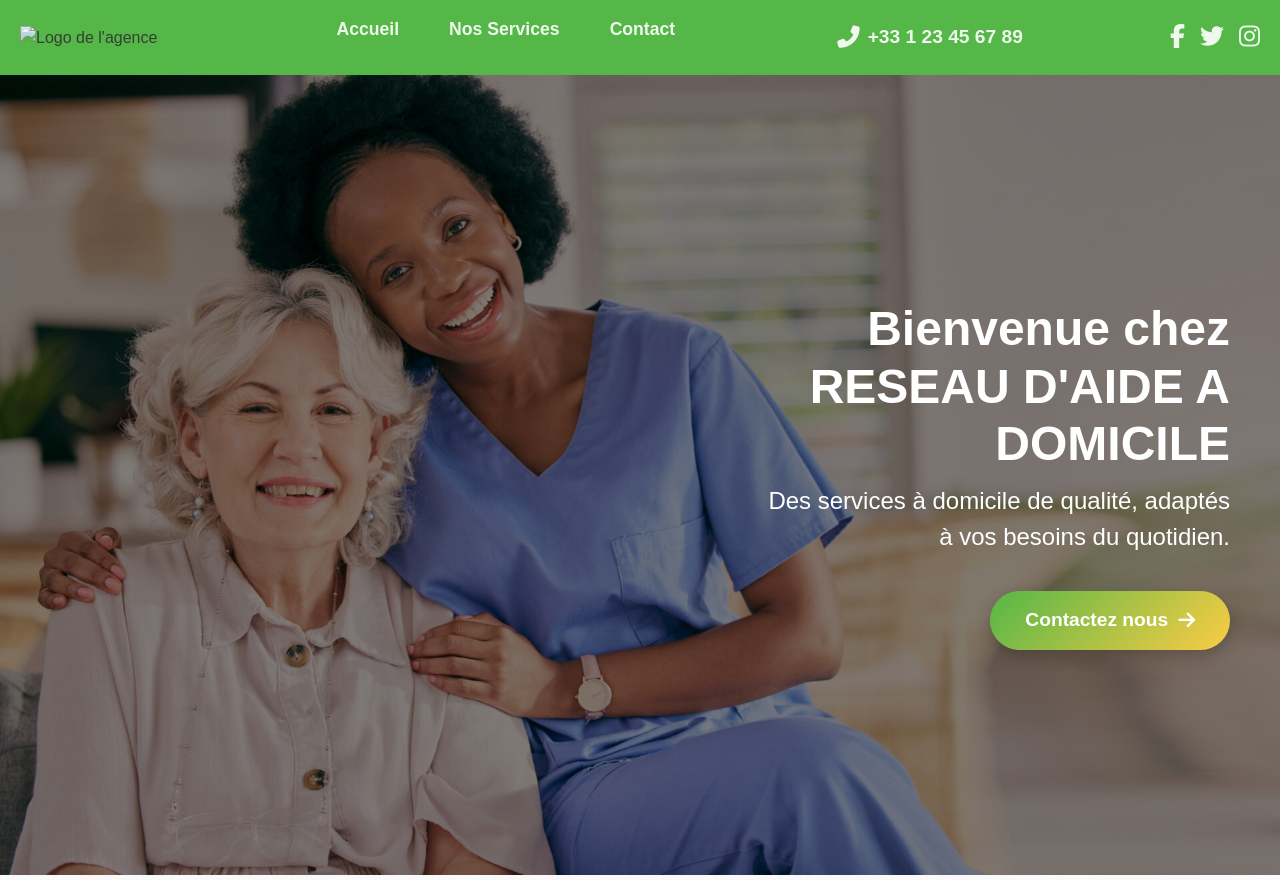
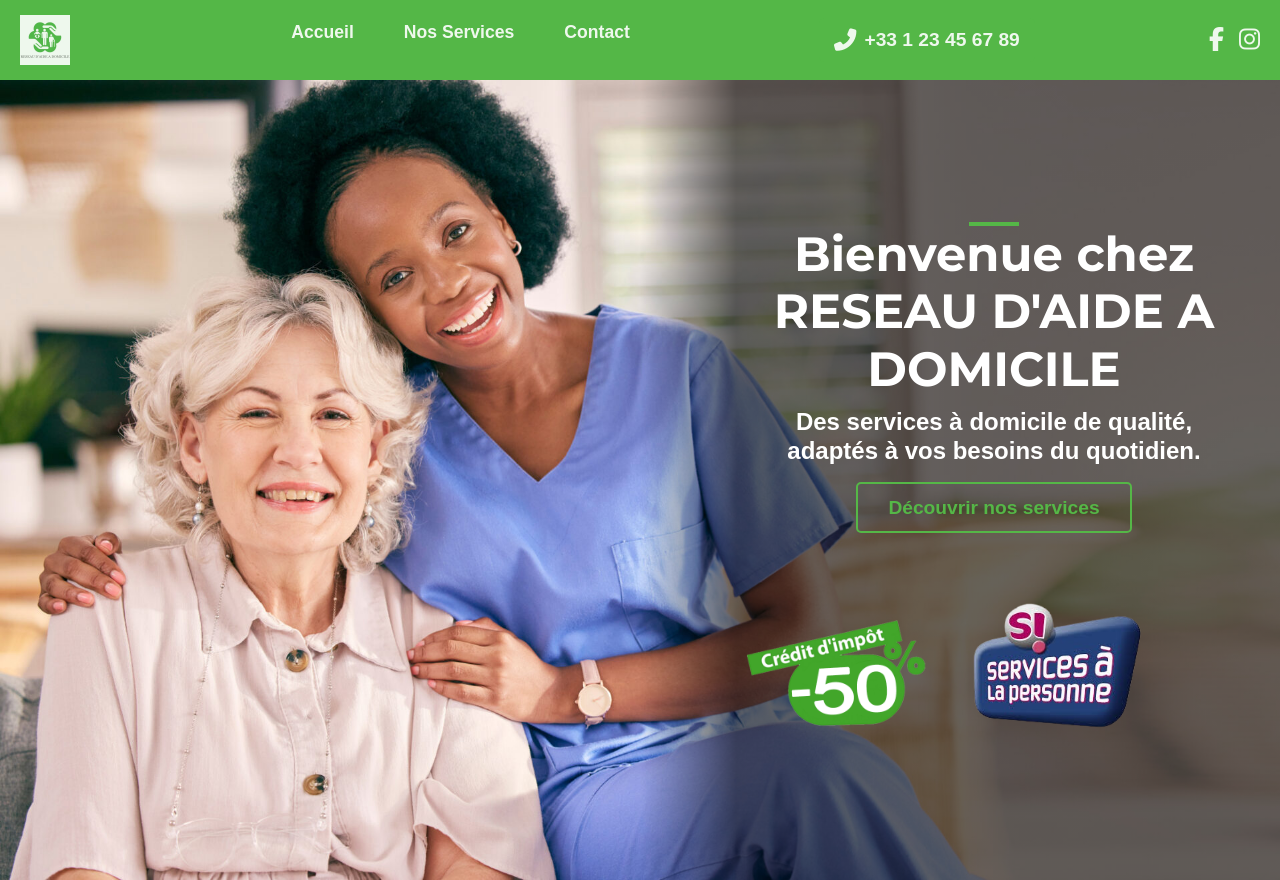
Before and after one commit to oka69120/reseau_aide_a_domicile, a website built with Vite: page index.html in a window 1280 px wide. Shown: the top 880 px of the page. Built offline with nearby package versions, Linux system fonts and the light colour scheme; files whose address does not match are found by name.

Commit message:
Modif design général

```diff
--- a/index.html
+++ b/index.html
@@ -3,6 +3,9 @@
   <head>
     <meta charset="UTF-8" />
     <meta name="viewport" content="width=device-width, initial-scale=1.0" />
+
+    <!-- 🔥 Google Fonts -->
+<link href="https://fonts.googleapis.com/css2?family=Montserrat:wght@400;700&family=Playfair+Display:wght@400;700&family=Poppins:wght@400;700&display=swap" rel="stylesheet">
 
     <!-- 🔥 Font Awesome pour les icônes -->
     <link
@@ -33,7 +36,7 @@
   <body>
     <nav class="nav">
       <div class="logo">
-        <img src="logo.png" alt="Logo de l'agence" />
+        <img src="/src/images/LogoColorTextBelow.jpeg" alt="Logo de l'agence" />
       </div>
       <div class="menu-toggle" id="menu-toggle">
         <span class="bar"></span>
@@ -59,21 +62,22 @@
           <span></span>
       <div class="social-icons">
         <a href="#"><i class="fab fa-facebook-f"></i></a>
-        <a href="#"><i class="fab fa-twitter"></i></a>
         <a href="#"><i class="fab fa-instagram"></i></a>
       </div>
     </nav>
     <section class="hero">
       <div class="hero-content">
-        <h1>Bienvenue chez RESEAU D'AIDE A DOMICILE</h1>
-        <p>
-          Des services à domicile de qualité, adaptés à vos besoins du
-          quotidien.
-        </p>
-        <!-- 🔥 Bouton d'Appel à l'Action Modernisé -->
-        <a href="contact.html" class="cta-button">
-          <span>Contactez nous</span> <i class="fas fa-arrow-right"></i>
-        </a>
+        <div class="hero-title">
+          <h1>Bienvenue chez RESEAU D'AIDE A DOMICILE</h1>
+          <p>
+            Des services à domicile de qualité, adaptés à vos besoins du
+            quotidien.
+          </p>
+          <a href="#" class="btn-underline">Découvrir nos services</a>
+        </div>
+        <div class="hero-images">
+          <img src="src/images/credit-impot-50.png" alt="Image 1">
+          <img src="src/images/service-a-la-personne.png" alt="Image 2">
       </div>
     </section>
     <!-- session services -->
@@ -125,6 +129,16 @@
     <section class="why-choose-us">
       <h2>Pourquoi nous choisir ?</h2>
       <div class="timeline">
+        <!-- Étape 0 -->
+        <div class="timeline-item right">
+          <div class="timeline-content">
+            <h3>50% de réduction d'impôt</h3>
+            <p>
+              Profitez d’un crédit d’impôt de 50% sur vos dépenses en services à la personne. Réduction immédiate ou déduction fiscale.
+            </p>
+          </div>
+          <div class="timeline-icon"><i class="fas fa-piggy-bank"></i></div>
+        </div>
         <!-- Étape 1 -->
         <div class="timeline-item left">
           <div class="timeline-content">
@@ -204,9 +218,7 @@
           </p>
 
           <!-- 🔥 Bouton d'Appel à l'Action Modernisé -->
-          <a href="contact.html" class="cta-button">
-            <span>Obtenir un Devis</span> <i class="fas fa-arrow-right"></i>
-          </a>
+          <a href="#" class="btn-underline">Découvrir nos services</a>
         </div>
 
         <!-- Fond d'image sur la partie droite -->
--- a/src/styles.css
+++ b/src/styles.css
@@ -9,6 +9,24 @@
 body {
   background-color: #55b747;
   color: #333;
+}
+
+/* 🔥 Police principale des titres */
+h1,
+h2,
+h3 {
+  font-family: "Montserrat", sans-serif;
+  font-weight: 700;
+}
+
+/* 🆕 Option alternative : Playfair Display pour un style plus élégant */
+.alternative-title {
+  font-family: "Playfair Display", serif;
+}
+
+/* 🆕 Option alternative : Poppins pour un design minimaliste */
+.minimal-title {
+  font-family: "Poppins", sans-serif;
 }
 
 /* Styles du menu */
@@ -83,6 +101,13 @@ body {
 }
 .menu-toggle.active .bar:nth-child(3) {
   transform: translateY(-10px) rotate(-45deg);
+}
+
+/* 🔥 Ajustement du logo */
+.logo img {
+  max-height: 50px; /* Limite la hauteur du logo */
+  width: auto; /* Garde les proportions */
+  object-fit: contain; /* Évite toute déformation */
 }
 
 /* Social icons */
@@ -236,11 +261,24 @@ body {
   content: "";
   position: absolute;
   top: 0;
-  left: 0;
-  width: 100%;
+  left: 50%;
+  width: 50%;
   height: 100%;
-  background: rgba(0, 0, 0, 0.5); /* Assombrit légèrement l'image */
+  background: linear-gradient(
+    to left,
+    rgba(0, 0, 0, 0.6) 0%,
+    rgba(0, 0, 0, 0.6) 85%,
+    rgba(0, 0, 0, 0) 100%
+  );
   z-index: -1;
+}
+
+@media screen and (max-width: 768px) {
+  .hero::before {
+    left: 0;
+    width: 100%;
+    background: rgba(0, 0, 0, 0.6); /* Filtre noir uniforme */
+  }
 }
 
 /* Style du texte */
@@ -277,6 +315,7 @@ body {
 
 /* Section Services */
 /* Section Services */
+
 .services {
   text-align: center;
   padding: 60px 20px;
@@ -302,6 +341,7 @@ body {
 .service-card {
   background: white;
   border-radius: 10px;
+  border: 3px solid rgba(85, 183, 71, 0.5); /* Contour épuré */
   box-shadow: 0 4px 8px rgba(0, 0, 0, 0.1);
   overflow: hidden;
   text-align: center;
@@ -317,11 +357,22 @@ body {
   cursor: pointer;
 }
 
+/* 🆕 Effet de soulignement minimaliste */
+.service-card h3::before {
+  content: "";
+  display: block;
+  width: 50px;
+  height: 4px;
+  background: #55b747;
+  margin: 10px auto 0;
+  transition: width 0.3s ease-in-out;
+}
+
 /* Effet au survol */
 .service-card:hover {
-  transform: scale(1.05);
-  box-shadow: 0 10px 20px rgba(0, 0, 0, 0.2);
-  background: #fccc44; /* Changement de couleur */
+  border-color: #55b747; /* Accentuation du contour */
+  box-shadow: 0 6px 15px rgba(85, 183, 71, 0.2); /* Effet de relief */
+  transform: translateY(-5px); /* Légère élévation */
 }
 
 /* Animation de lumière */
@@ -386,7 +437,7 @@ body {
 .why-choose-us p,
 .why-choose-us h3 {
   color: #000;
-  text-shadow: 2px 2px 5px rgba(0, 0, 0, 1); /* 🔥 Ajoute une ombre légère pour contraste */
+  text-shadow: 2px 2px 5px rgba(0, 0, 0, 0.3); /* 🔥 Ajoute une ombre légère pour contraste */
 }
 
 .why-choose-us h2 {
@@ -443,6 +494,7 @@ body {
 
 /* Contenu des blocs */
 .timeline-content {
+  border: 2px solid rgba(85, 183, 71, 0.5); /* Contour épuré */
   background: white;
   padding: 20px;
   border-radius: 10px;
@@ -453,6 +505,7 @@ body {
 
 /* Icônes */
 .timeline-icon {
+  border: 5px solid rgba(85, 183, 71, 0.5); /* Contour épuré */
   width: 50px;
   height: 50px;
   background-color: #fccc44;
@@ -573,81 +626,6 @@ body {
 
   .zone-image {
     height: 250px;
-  }
-}
-/* 🔥 Style du bouton d'Appel à l'Action */
-.cta-button {
-  display: inline-flex;
-  align-items: center;
-  justify-content: center;
-  margin-top: 20px;
-  padding: 15px 35px;
-  font-size: 1.2rem;
-  font-weight: bold;
-  text-align: center;
-  color: white;
-  background: linear-gradient(135deg, #55b747, #fccc44);
-  border-radius: 50px;
-  text-decoration: none;
-  transition: all 0.3s ease-in-out;
-  box-shadow: 0 6px 15px rgba(0, 0, 0, 0.2);
-  position: relative;
-  overflow: hidden;
-}
-
-/* 🔥 Ajout d’un effet de glow */
-.cta-button::before {
-  content: "";
-  position: absolute;
-  top: 50%;
-  left: 50%;
-  width: 300%;
-  height: 300%;
-  background: rgba(255, 255, 255, 0.2);
-  transition: width 0.4s ease-in-out, height 0.4s ease-in-out,
-    opacity 0.4s ease-in-out;
-  border-radius: 50%;
-  opacity: 0;
-  transform: translate(-50%, -50%);
-}
-
-/* Effet de pulsation */
-.cta-button:hover::before {
-  width: 100%;
-  height: 100%;
-  opacity: 1;
-}
-
-/* Ajout d’un effet de survol */
-.cta-button:hover {
-  transform: scale(1.05);
-  background: linear-gradient(135deg, #fccc44, #55b747);
-  box-shadow: 0 8px 20px rgba(0, 0, 0, 0.3);
-}
-
-/* 🔥 Ajout de l’animation sur l’icône */
-.cta-button i {
-  margin-left: 10px;
-  transition: transform 0.3s ease-in-out;
-}
-
-/* 🔥 Animation de l'icône au survol */
-.cta-button:hover i {
-  transform: translateX(5px);
-}
-
-/* 🔥 Responsive : Ajustement du bouton sur mobile */
-@media screen and (max-width: 1024px) {
-  .cta-button {
-    font-size: 1.1rem;
-    padding: 12px 30px;
-  }
-}
-
-@media screen and (max-width: 768px) {
-  .cta-button {
-    font-size: 1rem;
-    padding: 10px 25px;
   }
 }
 
@@ -887,3 +865,107 @@ select.form-control {
 .btn-primary:hover {
   background: #fccc44;
 }
+
+/* 🔥 Style du bouton avec soulignement dynamique */
+.btn-underline {
+  display: inline-block;
+  padding: 12px 30px;
+  font-size: 1.2rem;
+  font-weight: bold;
+  color: #55b747;
+  text-decoration: none;
+  position: relative;
+  transition: color 0.3s ease-in-out;
+  border: 2px solid #55b747;
+  border-radius: 5px;
+  overflow: hidden;
+}
+
+/* 🆕 Effet de soulignement qui glisse */
+.btn-underline::after {
+  content: "";
+  position: absolute;
+  left: 50%;
+  bottom: 0;
+  width: 0;
+  height: 4px;
+  background: #55b747;
+  transition: all 0.3s ease-in-out;
+  transform: translateX(-50%);
+}
+
+/* 🆕 Effet de hover */
+.btn-underline:hover {
+  color: white;
+  background: #55b747;
+}
+
+/* 🔥 Le soulignement s'anime */
+.btn-underline:hover::after {
+  width: 100%;
+}
+
+/* 🔥 Style du H1 de la section Hero */
+.hero-title {
+  font-size: 3rem;
+  font-weight: 700;
+  color: #fff;
+  text-align: center;
+  line-height: 1.2;
+  margin-bottom: 50px;
+  position: relative;
+}
+
+/* 🆕 Effet de soulignement minimaliste */
+.hero-title::before {
+  content: "";
+  display: block;
+  width: 50px;
+  height: 4px;
+  background: #55b747;
+  margin: 10px auto 0;
+  transition: width 0.3s ease-in-out;
+}
+
+/* 🆕 Effet au survol */
+.hero-title:hover::before {
+  width: 50%;
+}
+
+/* 📱 Responsive pour mobile */
+@media screen and (max-width: 768px) {
+  .hero-title {
+    margin: 20px;
+    font-size: 2.5rem;
+    margin-top: 20px;
+  }
+}
+
+/* 🔥 Conteneur des images dans hero-title */
+.hero-images {
+  display: flex;
+  gap: 40px; /* Espace entre les images */
+  justify-content: center;
+  align-items: center;
+  max-width: 80%;
+}
+
+/* 🔥 Style des images */
+.hero-images img {
+  width: 48%; /* Chaque image prend environ la moitié de la largeur */
+  height: auto;
+  border-radius: 10px; /* Coins arrondis pour un effet plus esthétique */
+  transition: transform 0.3s ease-in-out;
+}
+
+/* 🆕 Effet au survol */
+.hero-images img:hover {
+  transform: scale(1.05); /* Légère animation au survol */
+}
+
+/* 📱 Masquage des images sur mobile */
+@media screen and (max-width: 768px) {
+  .hero-images {
+    display: none;
+  }
+}
```
Also changed, not shown: src/images/credit-impot-50.png (added), src/images/service-a-la-personne.png (added).
